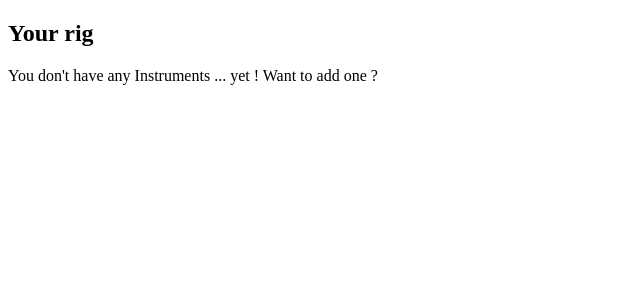
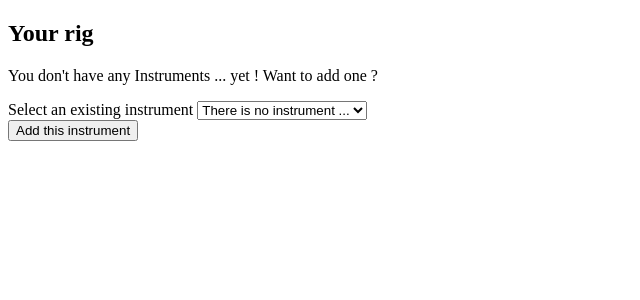
Before and after one commit to kManceau/MyRig, a Symfony app: template templates/main/rig.html.twig in a window 1280 px wide. Shown: the part 227-527 px from the top of the page, without its empty margins (0-640 px from the left). Run offline with Twig, Linux system fonts and the light colour scheme; the template is opened without the code that fills it, so the values that code supplies are empty; some libraries are stand-ins or nearby versions.

Commit message:
[PAGE][WIP] Instrument Selector on Rig page

```diff
--- a/assets/javascript/adminSelectUser.js
+++ b/assets/javascript/adminSelectUser.js
@@ -1,5 +1,5 @@
 const button = document.getElementById("select-user-button");
-const selector = document.getElementById("user-selector");
+const selector = document.getElementById("user-select");
 
 button.addEventListener("click", (e) => {
     e.preventDefault();
--- a/src/Controller/MainController.php
+++ b/src/Controller/MainController.php
@@ -29,10 +29,11 @@ class MainController extends AbstractController
     }
 
     #[Route('/rig', name: 'myrig_rig')]
-    public function rig(UserRepository $userRepository): Response
+    public function rig(UserRepository $userRepository, InstrumentRepository $instrumentRepository): Response
     {
         return $this->render('main/rig.html.twig', [
-            'instruments' => $userRepository->findOneBy(['id' => $this->getUser()->getId()])->getInstruments(),
+            'rig' => $userRepository->findOneBy(['id' => $this->getUser()->getId()])->getInstruments(),
+            'instruments' => $instrumentRepository->findAll(),
         ]);
     }
 }
--- a/templates/admin/users.html.twig
+++ b/templates/admin/users.html.twig
@@ -18,7 +18,7 @@
         <div class="card-body">
             <h2>Administration - Users</h2>
             <label class="form-label" for="user-select">Select the user to manage</label>
-            <select class="form-select my-2" name="user-select" id="user-selector">
+            <select class="form-select my-2" name="user-select" id="user-select">
                 {% for user in users %}
                 <option value="{{ user.id }}">{{ user.username }}{% if 'ROLE_ADMIN' in user.getroles() %}{{ ' - ADMIN' }}{% endif %}</option>
                 {% endfor %}
--- a/templates/main/rig.html.twig
+++ b/templates/main/rig.html.twig
@@ -6,11 +6,24 @@
     <section class="card text-white bg-dark container-lg">
         <div class="card-body">
             <h2>Your rig</h2>
-            {% if instruments is not empty %}
+            {% if rig is not empty %}
                 <p>You have Instruments !</p>
             {% else %}
                 <p>You don't have any Instruments ... yet ! Want to add one ?</p>
             {% endif %}
+            <form action="#">
+                <label class="form-label" for="instrument-select">Select an existing instrument</label>
+                <select class="form-select my-2" name="instrument-select" id="instrument-select">
+                    {% if instruments is empty %}
+                        <option value="none" disabled selected>There is no instrument ...</option>
+                    {% else %}
+                        {% for instrument in instruments %}
+                            <option value="{{ instrument.id }}">{{ instrument.model }}</option>
+                        {% endfor %}
+                    {% endif %}
+                </select>
+            </form>
+            <button class="btn btn-primary" value="{{ app.user.id }}">Add this instrument</button>
         </div>
     </section>
 {% endblock %}
```
